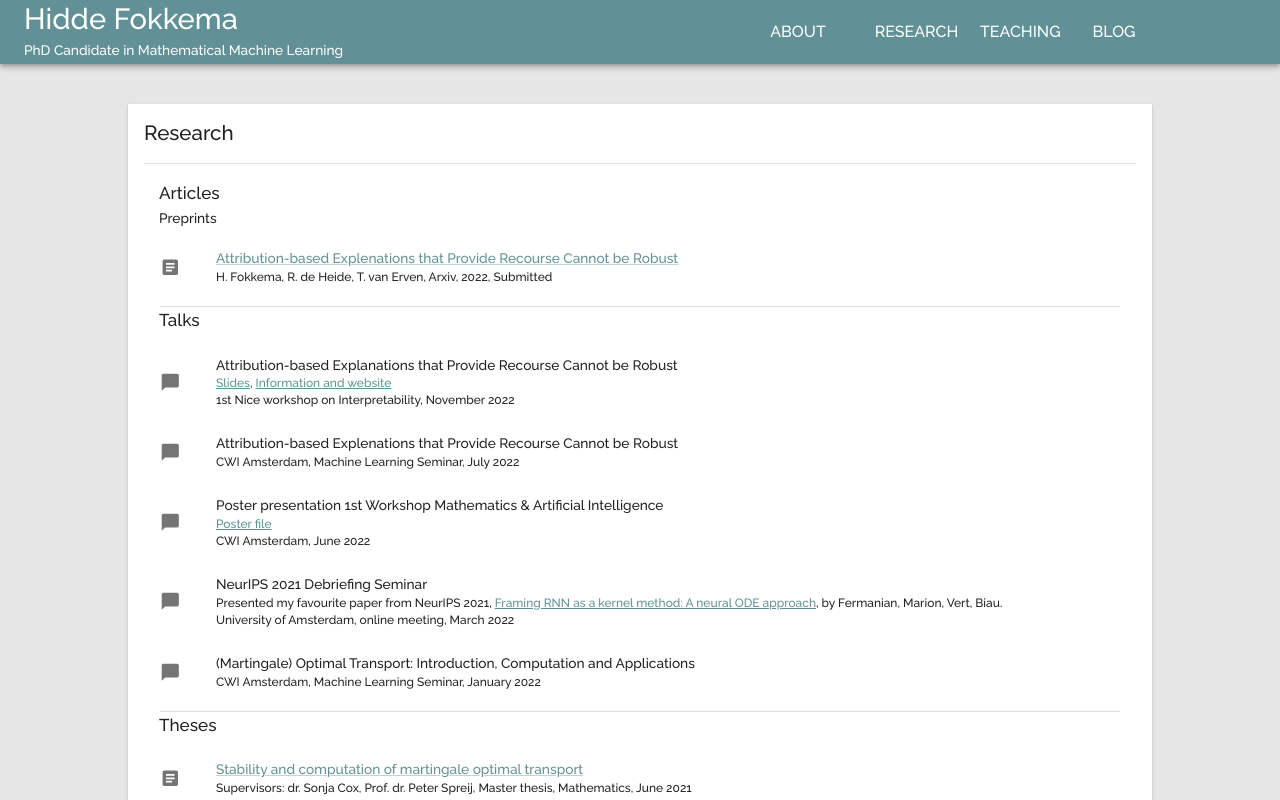
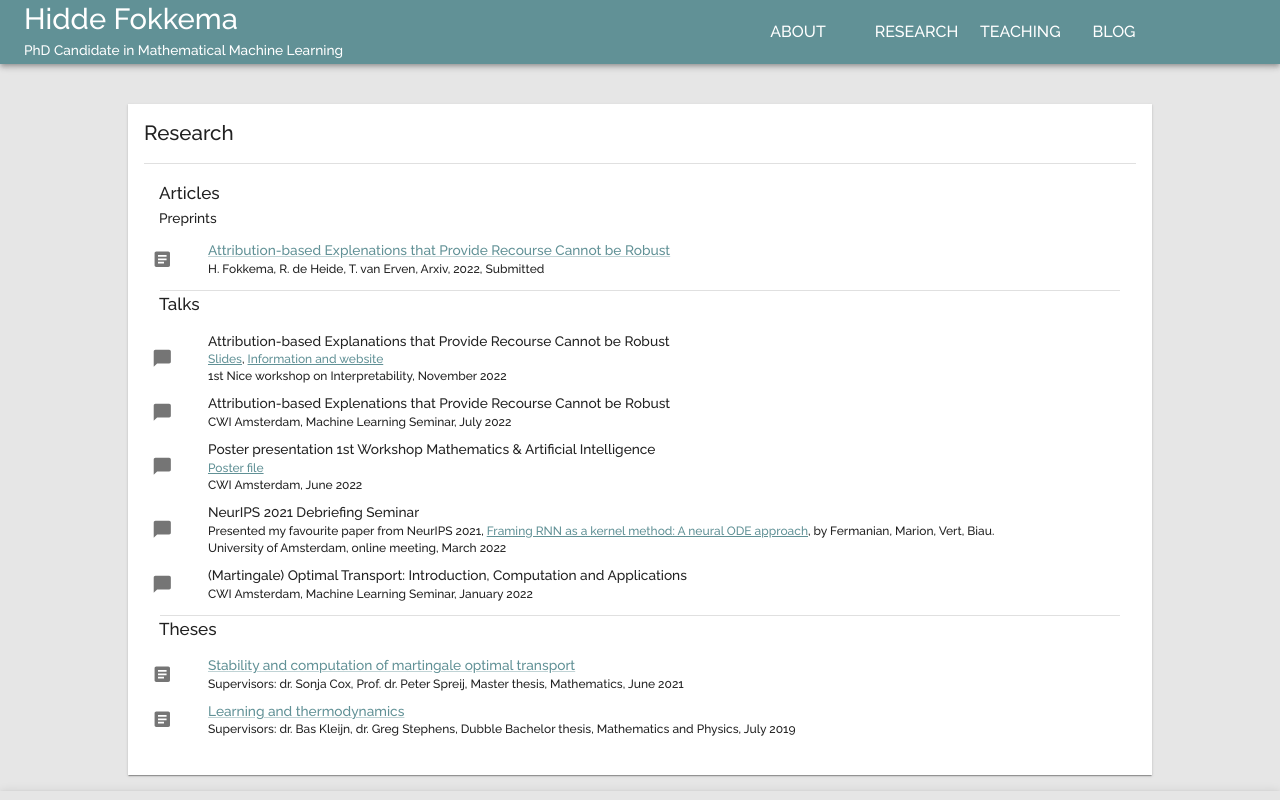
Before and after one commit to HiddeFok/personal-website-react, a React (Create React App) app: page /research in a window 1280 px wide. Shown: the top 800 px of the page. Built offline with nearby package versions, Linux system fonts and the light colour scheme.

Commit message:
Padding change on the research page

```diff
--- a/src/components/publication.tsx
+++ b/src/components/publication.tsx
@@ -16,7 +16,7 @@ import ChatBubbleIcon from '@mui/icons-material/ChatBubble';
 
 function createPublicationItem(publication: Publication){
   return (
-    <ListItem>
+    <ListItem sx={{padding: "0px 8px"}}>
       <ListItemIcon>
         <ArticleIcon/>
       </ListItemIcon>
@@ -42,7 +42,7 @@ export const PublicationList: React.FC = () => {
 
 function createTalkItem(talk: Talk) {
   return (
-    <ListItem>
+    <ListItem sx={{padding: "0px 8px"}}>
       <ListItemIcon>
         <ChatBubbleIcon/>
       </ListItemIcon>
@@ -70,7 +70,7 @@ export const TalkList: React.FC = () => {
 
 function createThesisItem(thesis: Thesis){
   return (
-    <ListItem>
+    <ListItem sx={{padding: "0px 8px"}}>
       <ListItemIcon>
         <ArticleIcon/>
       </ListItemIcon>
```
